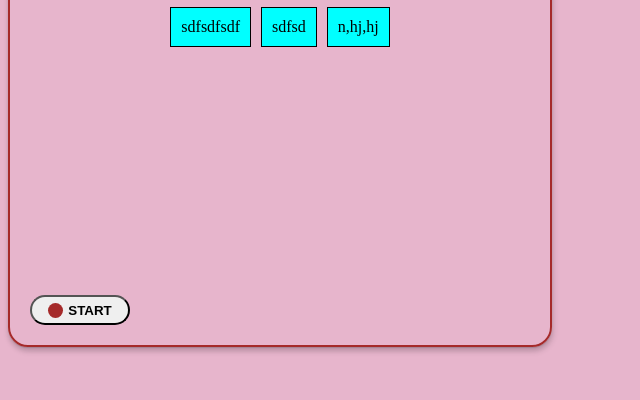
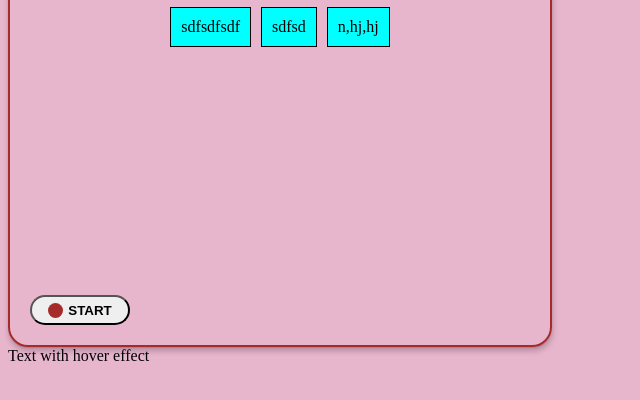
Before and after one commit to smisyuk4/practice, a plain HTML site: page index.html in a window 1280 px wide. Shown: the part 70-470 px from the top of the page, without its empty margins (0-640 px from the left). Drawn offline with Linux system fonts and the light colour scheme.

Commit message:
Update index.html

```diff
--- a/index.html
+++ b/index.html
@@ -45,5 +45,9 @@
         </button>
     </div>
 
+    <p class="text">
+        <span class="effect">Text with hover effect</span>
+    </p>
+
 </body>
 </html>
```
